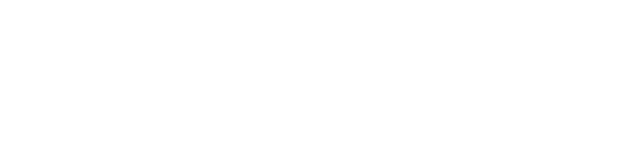
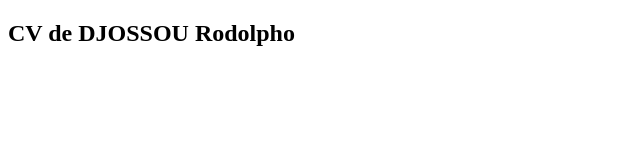
Before and after one commit to rorodjossou/git-mon-cv, a plain HTML site: page index.html in a window 1280 px wide. Shown: the whole page, without its empty margins (0-640 px from the left). Drawn offline with Linux system fonts and the light colour scheme.

Commit message:
mise en place de la section titre

```diff
--- a/index.html
+++ b/index.html
@@ -5,6 +5,6 @@
     <title>CV</title>
 </head>
 <body>
-
+    <h2> CV de DJOSSOU Rodolpho</h2>
 </body>
 </html>
```
